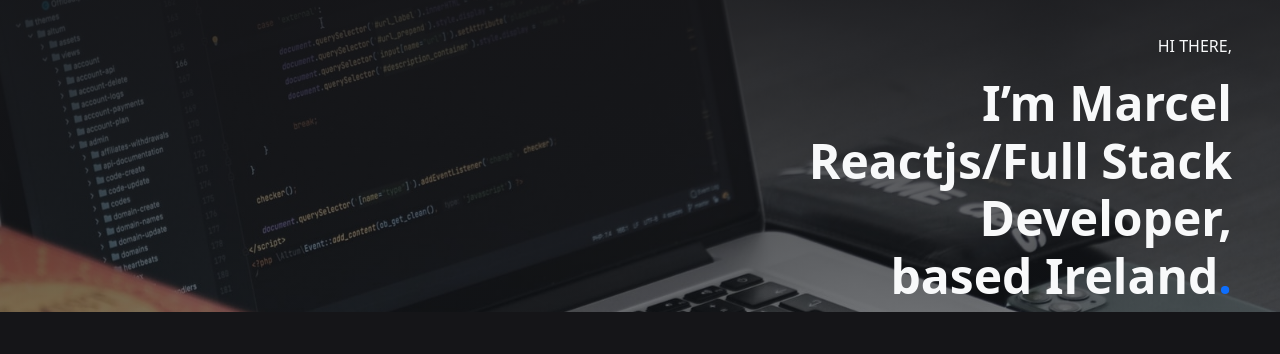
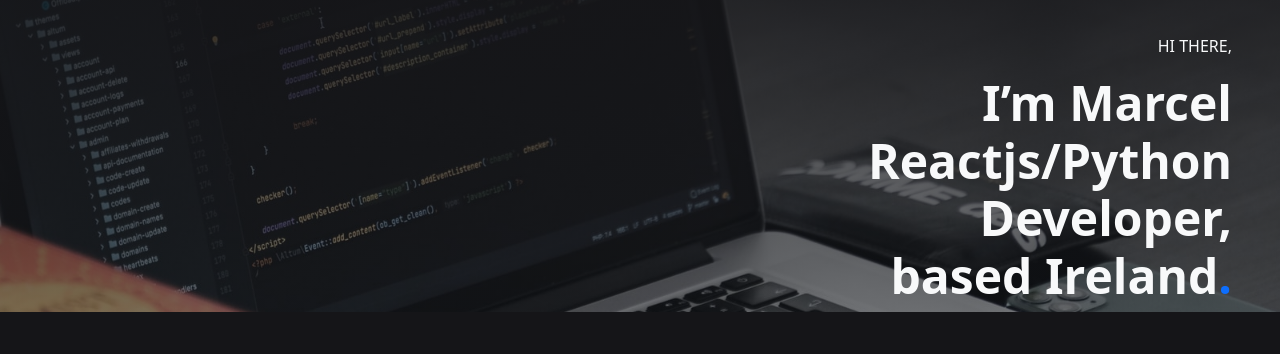
Before and after one commit to marcelkolarcik/portfolio, a React (Create React App) app: page / in a window 1280 px wide. Shown: the part 120-474 px from the top of the page. Built offline with nearby package versions, Linux system fonts and the light colour scheme.

Commit message:
updated hero title

```diff
--- a/src/components/home/Hero.js
+++ b/src/components/home/Hero.js
@@ -11,7 +11,7 @@ export default function Hero() {
                 </p>
                 <h1 className={'display-5 text-end fw-bold'}>
                     I’m Marcel <br/>
-                    Reactjs/Full Stack <br/> Developer, <br/>
+                    Reactjs/Python <br/> Developer, <br/>
                     based Ireland<span className={classes.blue}>.</span>
                 </h1>
             </div>
```
